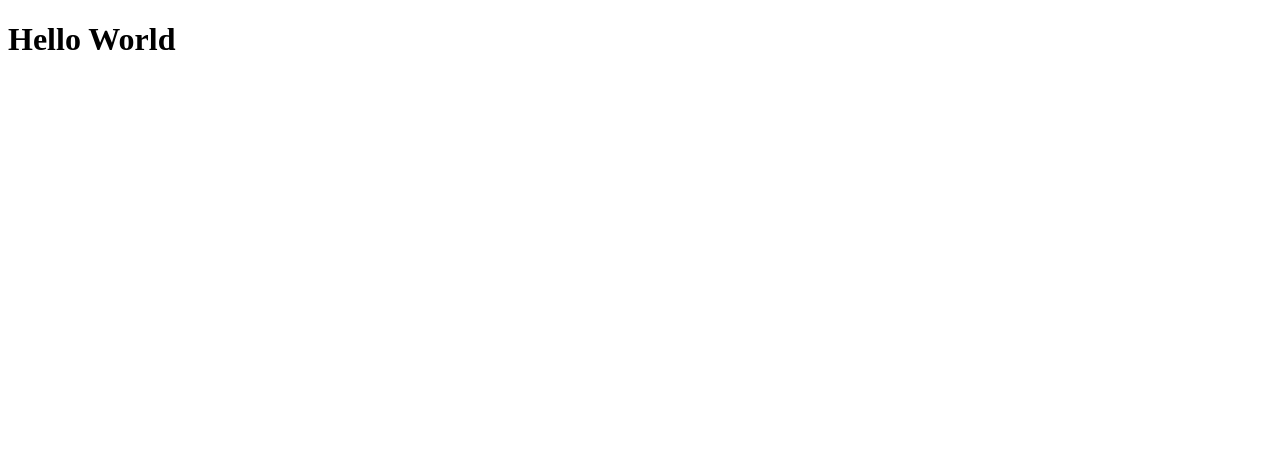
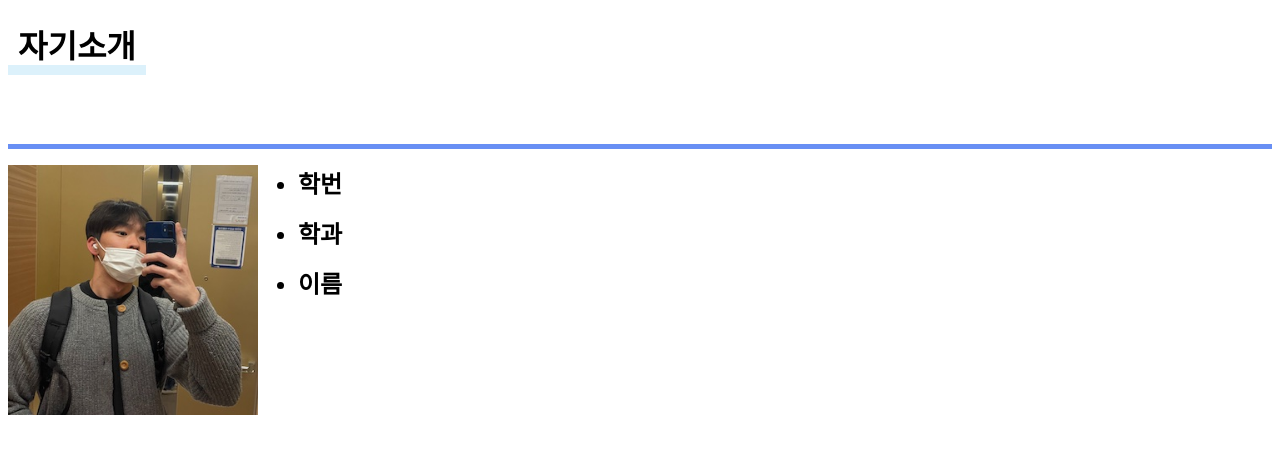
Before and after one commit to jkli51/Mid-Term-Project, a plain HTML site: page Hello World.html in a window 1280 px wide. Drawn offline with Linux system fonts and the light colour scheme.

Commit message:
Second Commit

```diff
--- a/Hello World.html
+++ b/Hello World.html
@@ -1,10 +1,19 @@
 <!DOCTYPE html>
 <html>
     <head>
-        <title>Hello World</title>
+        <title>Mid-Term-Project</title>
     </head>
 
     <body>
-        <h1>Hello World</h1>
+        <h1><span style="border-bottom: 10px solid #dcf1fb; padding: 0 10px 0 10px;">자기소개</span></h1>
+        <br></br>
+        <p style="border-bottom: 5px solid #688FF4; padding: 0.1em;"><b></b></p>
+        <img src = "https://github.com/jkli51/Mid-Term-Project/blob/main/selfie.jpg?raw=true"
+        style = "float: left;  margin-right: 40px; margin-bottom: 30px; width: 250px; height:250px;">
+        <ul>
+            <li style = "font-size:150%; margin-bottom: 15px;"><b>학번</b></li>
+            <li style = "font-size:150%; margin-bottom: 15px;"><b>학과</b></li>
+            <li style = "font-size:150%"><b>이름</b></li>
+        </ul>
     </body>
 </html>
```
